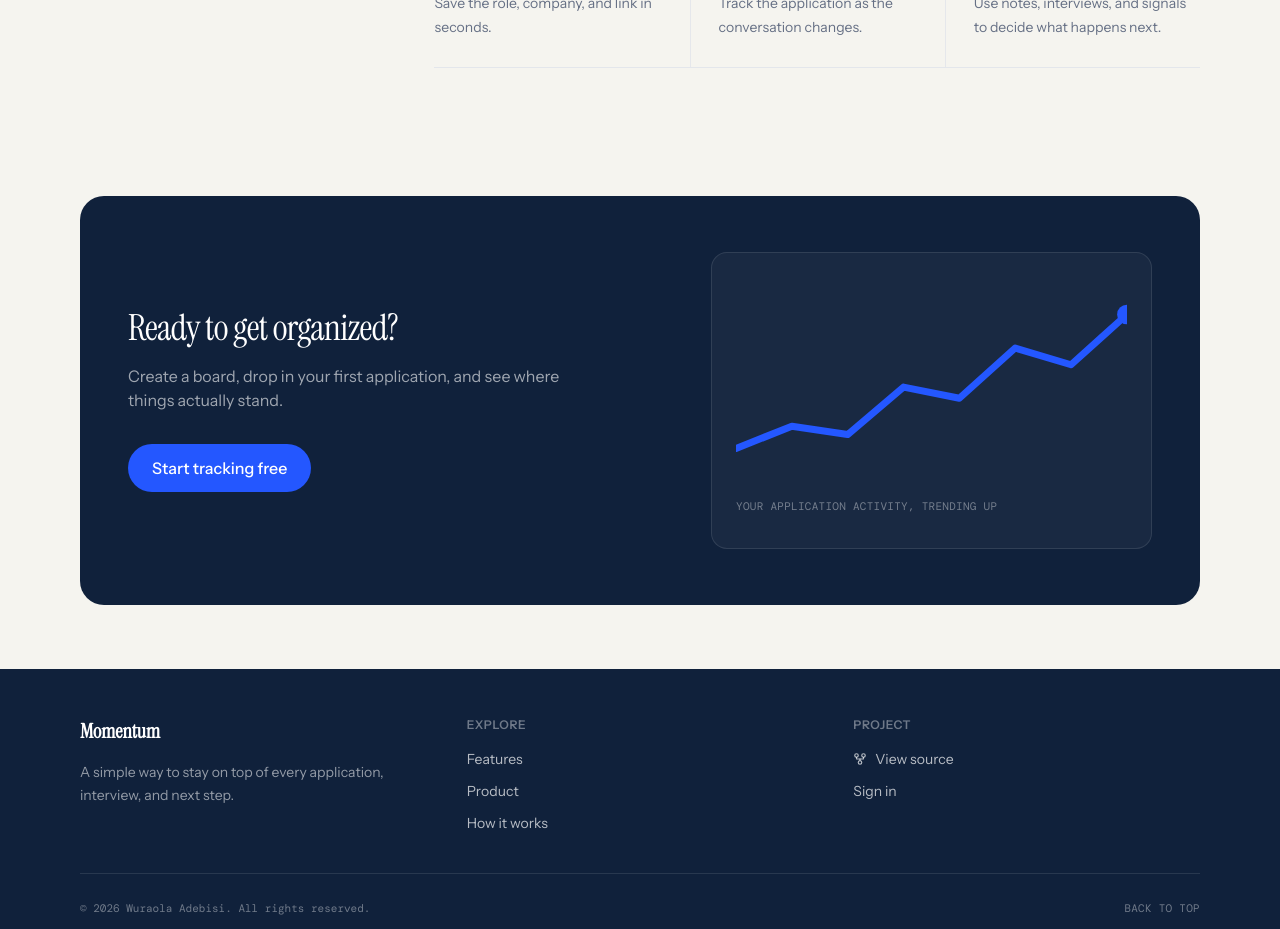
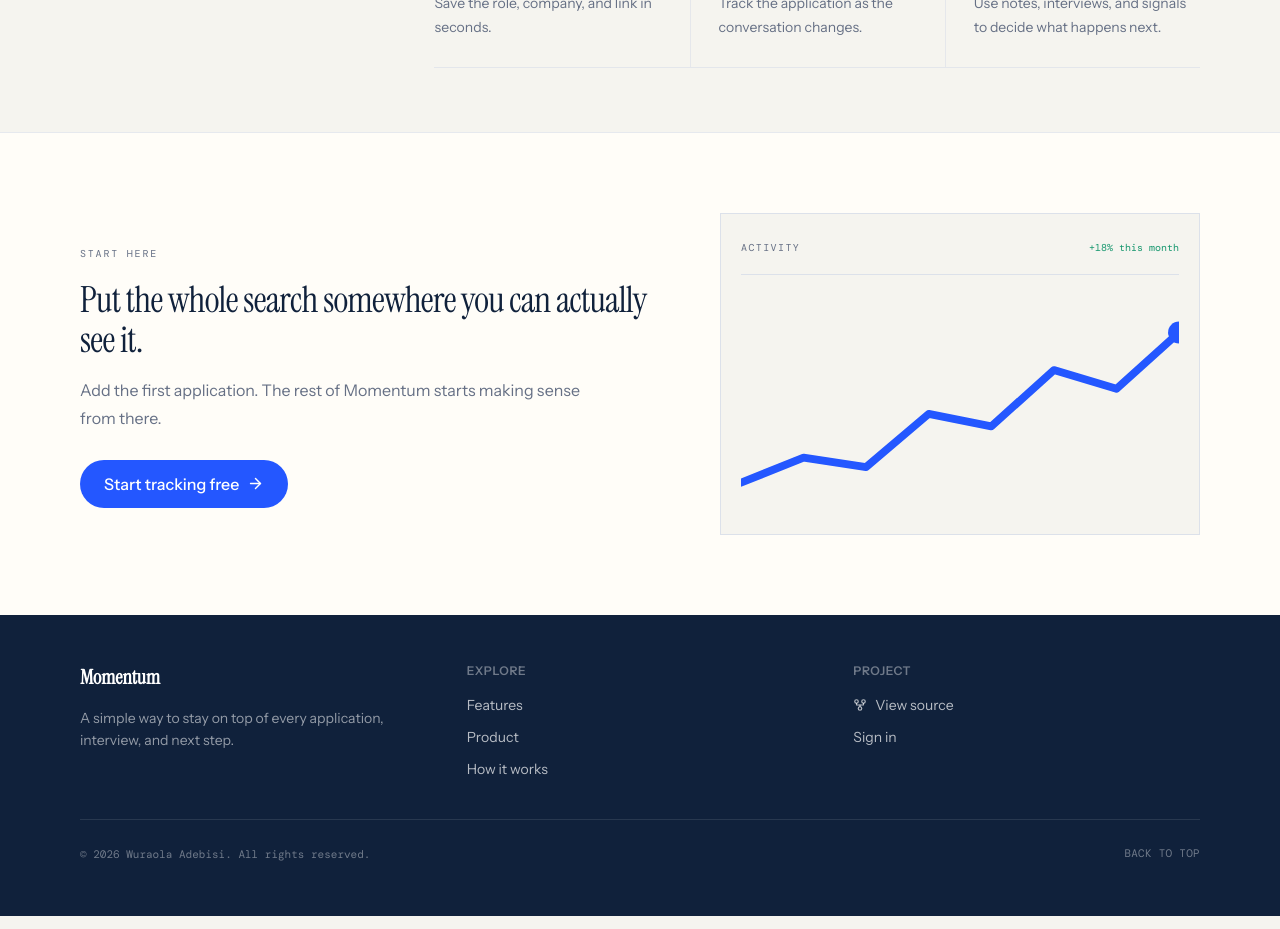
Before and after one commit to Wuraola-Adebisi/Momentum, a React (Vite) app: page / in a window 1280 px wide. Shown: the part 2460-3389 px from the top of the page. Built offline with nearby package versions, Linux system fonts and the light colour scheme; no server answers.

Commit message:
design: refine marketing ClosingCTA.tsx

```diff
--- a/src/components/marketing/ClosingCTA.tsx
+++ b/src/components/marketing/ClosingCTA.tsx
@@ -1,59 +1,33 @@
 import { Link } from "react-router-dom";
+import { ArrowRight } from "lucide-react";
 import { Button } from "../ui/Button";
 import { MomentumSparkline } from "../dashboard/MomentumSparkline";
 import { SECTION_PADDING_X } from "./layout";
 
 export function ClosingCTA() {
   return (
-    <section className={`bg-paper ${SECTION_PADDING_X} py-10 md:py-16`}>
-      <div
-        className="
-          mx-auto
-          grid
-          max-w-content
-          gap-8
-          rounded-3xl
-          bg-ink
-          px-8
-          py-10
-          md:grid-cols-[1fr_0.8fr]
-          md:items-center
-          md:px-12
-          md:py-14
-        "
-      >
+    <section className={`border-t border-line/70 bg-surface ${SECTION_PADDING_X} py-14 md:py-20`}>
+      <div className="mx-auto grid max-w-content items-center gap-10 md:grid-cols-[1fr_0.8fr]">
         <div>
-          <h2 className="text-white">Ready to get organized?</h2>
-
-          <p className="mx-auto mt-4 max-w-md text-sm leading-relaxed text-white/60 md:mx-0 md:text-base">
-            Create a board, drop in your first application, and see where things
-            actually stand.
+          <p className="font-data text-[10px] uppercase tracking-[0.18em] text-muted">Start here</p>
+          <h2 className="mt-3 max-w-xl">Put the whole search somewhere you can actually see it.</h2>
+          <p className="mt-4 max-w-lg text-base leading-7 text-muted">
+            Add the first application. The rest of Momentum starts making sense from there.
           </p>
-
-          <Link to="/login?mode=signup" className="mt-8 inline-block">
+          <Link to="/login?mode=signup" className="mt-7 inline-block">
             <Button variant="accent" size="lg">
               Start tracking free
+              <ArrowRight size={17} aria-hidden="true" />
             </Button>
           </Link>
         </div>
 
-        <div
-          className="
-            hidden
-            rounded-2xl
-            border
-            border-white/10
-            bg-white/[0.04]
-            px-6
-            py-7
-            md:block
-          "
-        >
-          <MomentumSparkline className="w-full" />
-
-          <p className="mt-4 font-data text-[11px] uppercase tracking-wide text-white/40">
-            Your application activity, trending up
-          </p>
+        <div className="border border-line bg-paper p-5">
+          <div className="flex items-center justify-between border-b border-line pb-3">
+            <p className="font-data text-[10px] uppercase tracking-[0.14em] text-muted">Activity</p>
+            <p className="font-data text-[10px] text-status-offer">+18% this month</p>
+          </div>
+          <MomentumSparkline className="mt-5 w-full" />
         </div>
       </div>
     </section>
```
